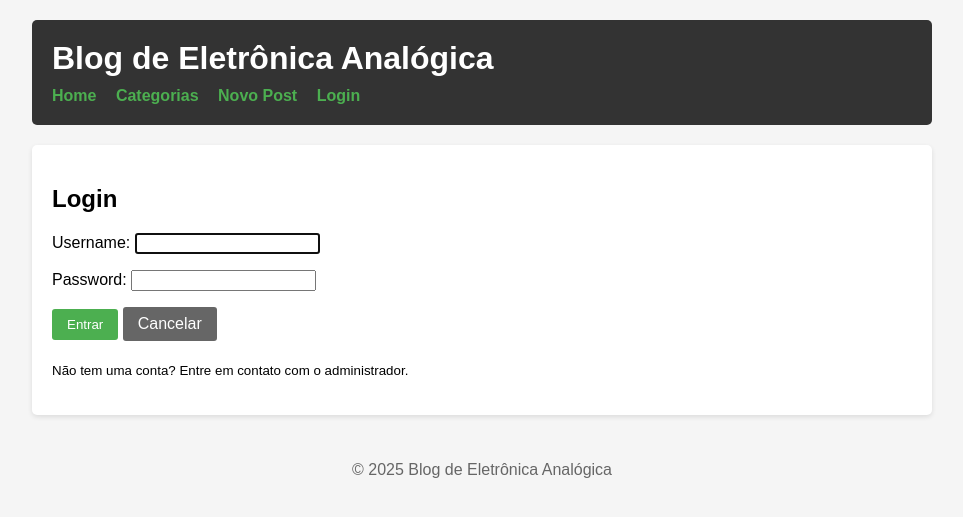
After one commit to rrarry/SegundaEntrega, a Django app: a page that uses templates/base.html in a window 1280 px wide. The commit adds this page. Shown: the top 517 px of the page, without its empty margins (158-1121 px from the left). Run offline with Django 5.2, Linux system fonts and the light colour scheme.

Commit message:
Adiciona campo autor aos posts e restringe edição/deleção ao próprio autor

```diff
--- a/blog_eletronica/settings.py
+++ b/blog_eletronica/settings.py
@@ -118,4 +118,5 @@ USE_TZ = True
 STATIC_URL = 'static/'
 
 # Login URL
-LOGIN_URL = '/admin/login/'
+LOGIN_URL = '/login/'
+LOGIN_REDIRECT_URL = '/'
--- a/blog_eletronica/urls.py
+++ b/blog_eletronica/urls.py
@@ -20,6 +20,7 @@ from django.urls import path, include
 
 urlpatterns = [
     path('admin/', admin.site.urls),
+    path('login/', auth_views.LoginView.as_view(template_name='login.html'), name='login'),
     path('logout/', auth_views.LogoutView.as_view(next_page='/'), name='logout'),
     path('', include('posts.urls')),
 ]
--- a/posts/models.py
+++ b/posts/models.py
@@ -19,6 +19,7 @@ class Post(models.Model):
     conteudo = models.TextField()
     data_postagem = models.DateTimeField(auto_now_add=True)
     categorias = models.ManyToManyField(Category, related_name='posts', blank=True)
+    autor = models.ForeignKey(settings.AUTH_USER_MODEL, on_delete=models.CASCADE, null=True, blank=True)
 
     def __str__(self):
         return self.titulo
--- a/templates/base.html
+++ b/templates/base.html
@@ -77,10 +77,15 @@
 
             {% if user.is_authenticated %}
                 <span style="color: white; margin-left: 20px;">Olá, {{ user.username }}!</span>
-                <a href="/admin/">Perfil/Admin</a>
-                <a href="{% url 'logout' %}">Logout</a>
+                {% if user.is_staff %}
+                    <a href="/admin/">Admin</a>
+                {% endif %}
+                <form method="post" action="{% url 'logout' %}" style="display: inline; margin: 0;">
+                    {% csrf_token %}
+                    <button type="submit" style="background: none; border: none; color: #4CAF50; cursor: pointer; font-weight: bold; font-size: 1em; font-family: Arial, sans-serif; padding: 0; text-decoration: none;">Logout</button>
+                </form>
             {% else %}
-                <a href="/admin/login/">Login</a>
+                <a href="{% url 'login' %}">Login</a>
             {% endif %}
         </nav>
     </header>
--- /dev/null
+++ b/templates/login.html
@@ -0,0 +1,22 @@
+{% extends 'base.html' %}
+
+{% block title %}Login - Blog de Eletrônica Analógica{% endblock %}
+
+{% block content %}
+<h2>Login</h2>
+
+{% if form.errors %}
+    <p style="color: red;">Usuário ou senha incorretos. Tente novamente.</p>
+{% endif %}
+
+<form method="post">
+    {% csrf_token %}
+    {{ form.as_p }}
+    <button type="submit" class="btn">Entrar</button>
+    <a href="{% url 'post_list' %}" class="btn" style="background-color: #666;">Cancelar</a>
+</form>
+
+<p style="margin-top: 20px;">
+    <small>Não tem uma conta? Entre em contato com o administrador.</small>
+</p>
+{% endblock %}
--- a/templates/post_detail.html
+++ b/templates/post_detail.html
@@ -32,8 +32,10 @@
 
     <div style="margin-top: 20px;">
         <a href="{% url 'post_list' %}" class="btn">Voltar</a>
-        <a href="{% url 'post_edit' post.id %}" class="btn">Editar</a>
-        <a href="{% url 'post_delete' post.id %}" class="btn btn-danger">Deletar</a>
+        {% if user.is_authenticated and user == post.autor or user.is_staff %}
+            <a href="{% url 'post_edit' post.id %}" class="btn">Editar</a>
+            <a href="{% url 'post_delete' post.id %}" class="btn btn-danger">Deletar</a>
+        {% endif %}
     </div>
 </article>
 
```
Also changed, not shown: posts/views.py (+16 -0 lines), posts/migrations/0004_post_autor.py (added).
